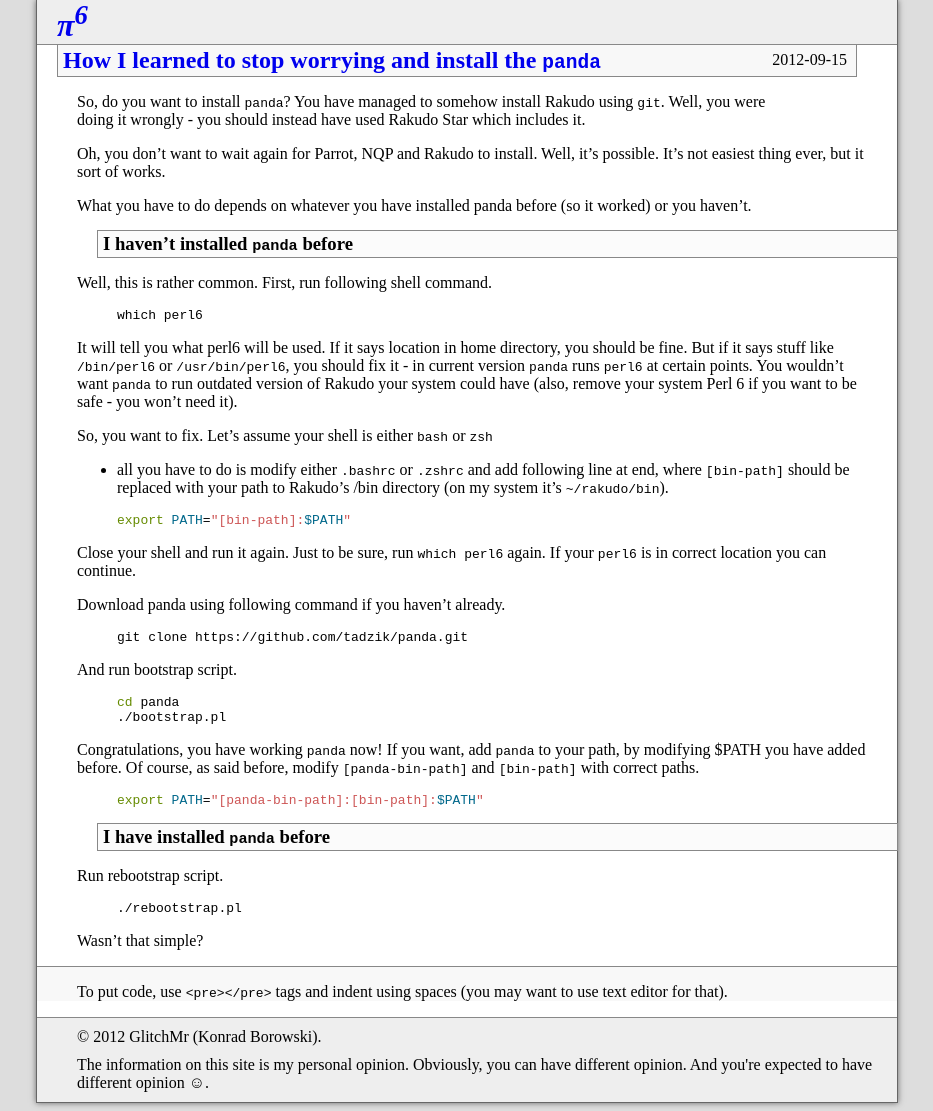
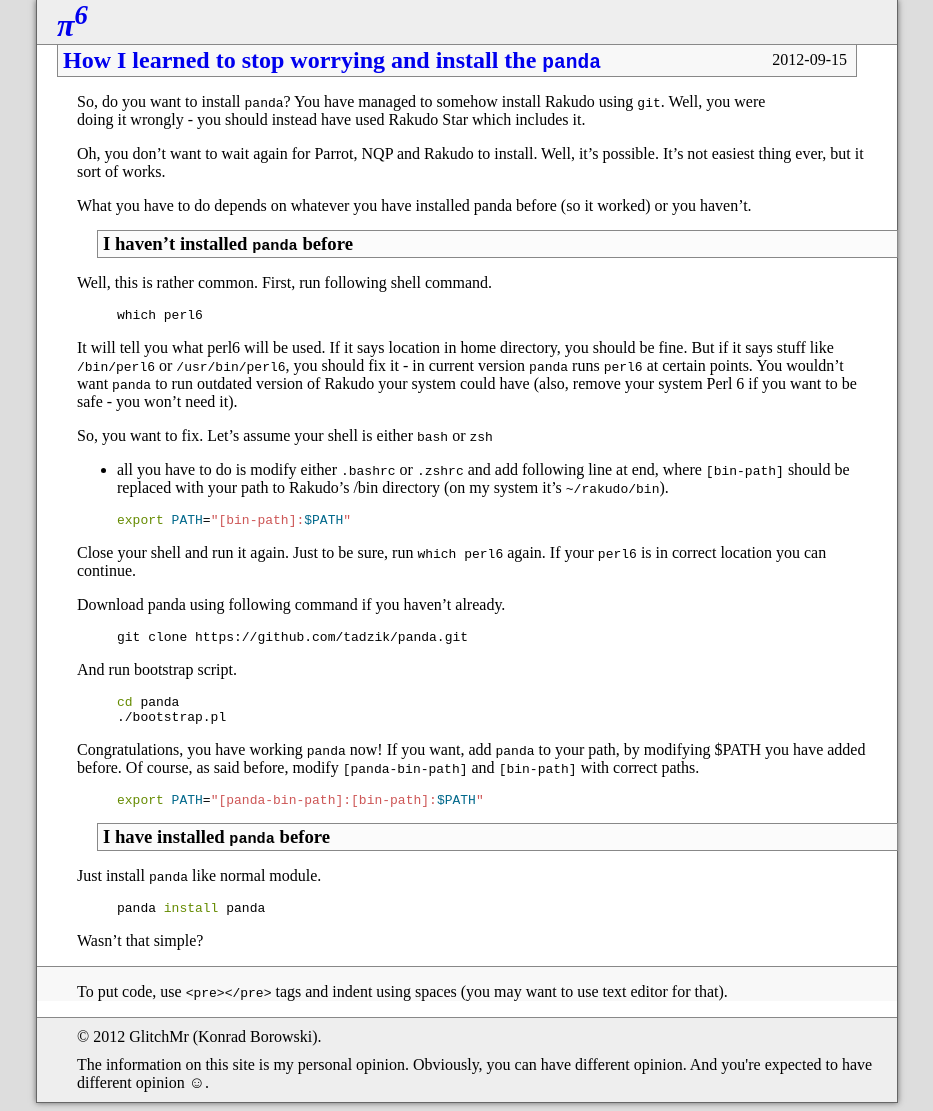
Before and after one commit to KamilaBorowska/old-xfix.github.io, a Jekyll site: the page built from _posts/2012-09-15-how-i-learned-to-stop-worrying-and-install-the-panda.md, in a window 1280 px wide. Shown: the whole page, without its empty margins (173-1106 px from the left). Built offline with Jekyll 4.4.1, drawn with Linux system fonts in a browser that asks for light colours; comment, search, counter and statistics services are not loaded.

Commit message:
It's even easier than before!

```diff
--- a/_posts/2012-09-15-how-i-learned-to-stop-worrying-and-install-the-panda.md
+++ b/_posts/2012-09-15-how-i-learned-to-stop-worrying-and-install-the-panda.md
@@ -63,10 +63,10 @@ export PATH="[panda-bin-path]:[bin-path]:$PATH"
 
 ### I have installed `panda` before
 
-Run rebootstrap script.
+Just install `panda` like normal module.
 
 {% highlight bash %}
-./rebootstrap.pl
+panda install panda
 {% endhighlight %}
 
 Wasn't that simple?
```
